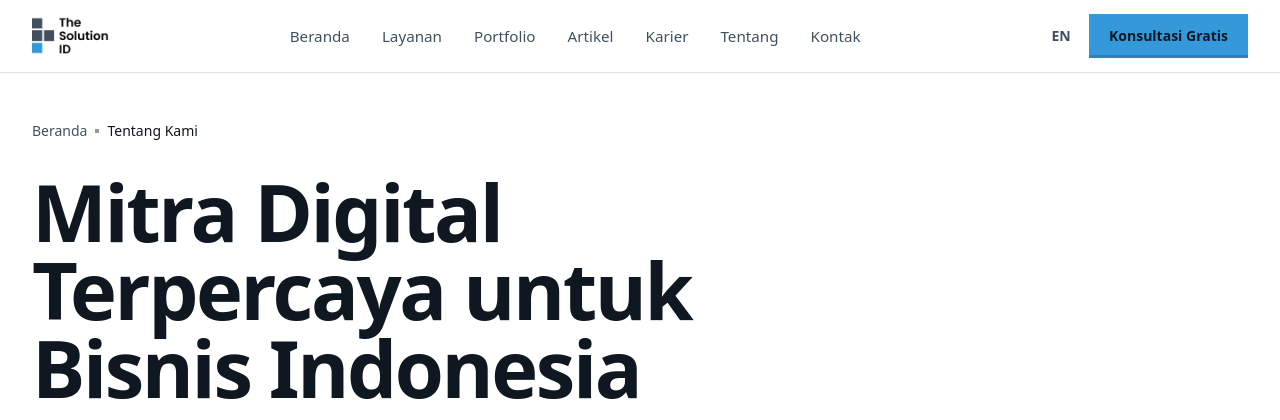
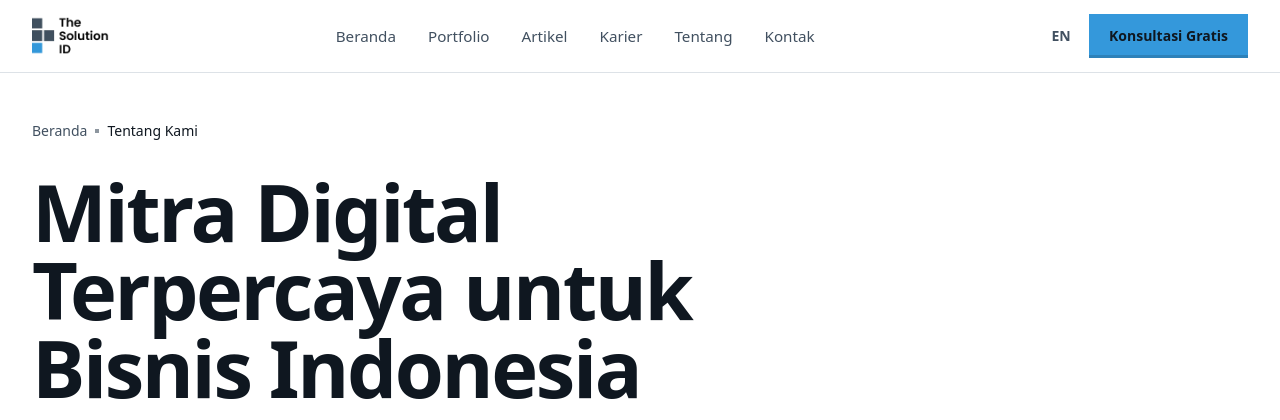
Before and after one commit to shabianay/landing-tsi, a Laravel app: template resources/views/about.blade.php in a window 1280 px wide. Shown: the top 420 px of the page. Run offline with Laravel 12, Linux system fonts and the light colour scheme; the template is opened without the code that fills it, so the values that code supplies are empty; data comes from the database, SQL or seed files in the repository; style sheets or scripts are compiled from the project's sources; parts of the project's set-up code (start-up, migrations or seed data) failed here and were passed over; some web fonts are replaced.

Commit message:
Remove 'Layanan' from the navbar (it is a home section, not a page) (#11)
Co-authored-by: Claude Opus 5.5 <noreply@anthropic.com>

```diff
--- a/resources/views/layouts/navbar.blade.php
+++ b/resources/views/layouts/navbar.blade.php
@@ -1,7 +1,6 @@
 @php
     $navItems = [
         ['route' => 'home', 'match' => 'home', 'label' => __('Beranda')],
-        ['route' => 'home', 'fragment' => '#jasa', 'match' => '__none__', 'label' => __('Layanan')],
         ['route' => 'portfolio.index', 'match' => 'portfolio.*', 'label' => __('Portfolio')],
         ['route' => 'articles.index', 'match' => 'articles.*', 'label' => __('Artikel')],
         ['route' => 'jobs.index', 'match' => 'jobs.*', 'label' => __('Karier')],
```
